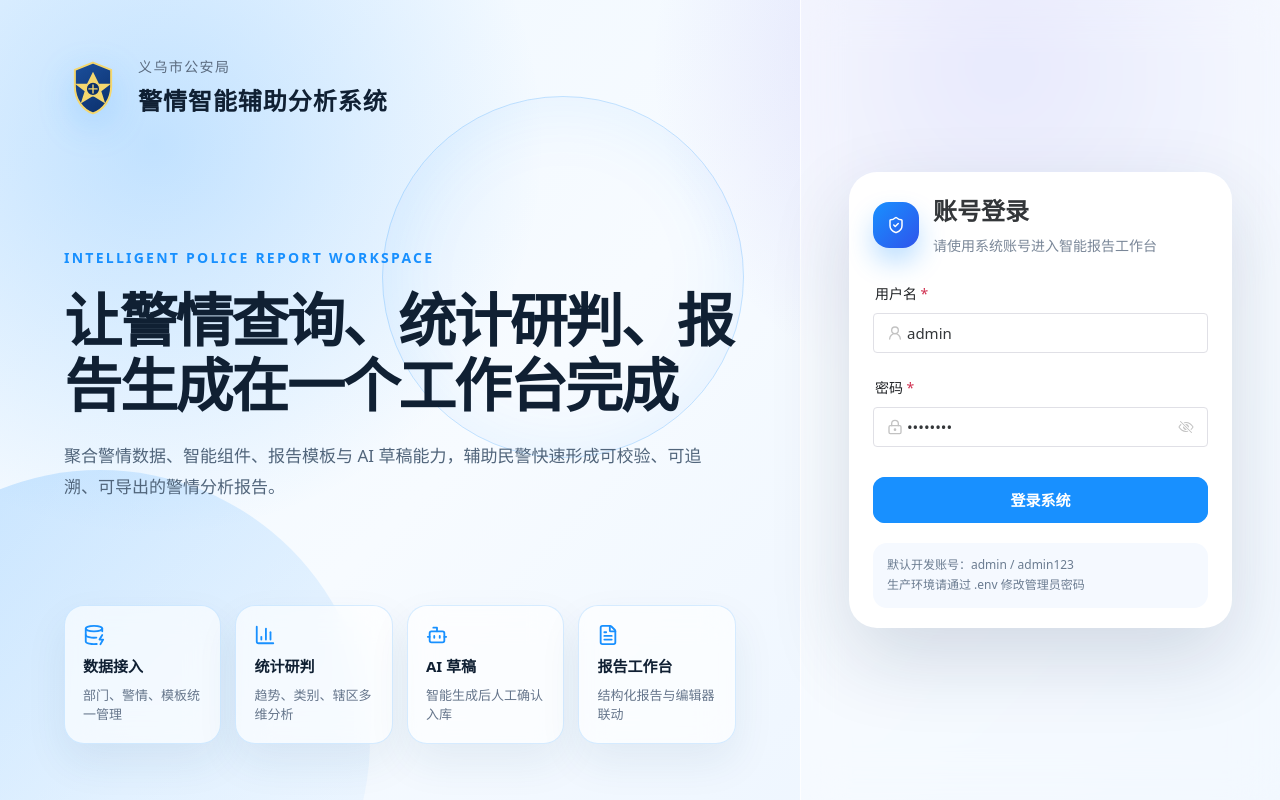
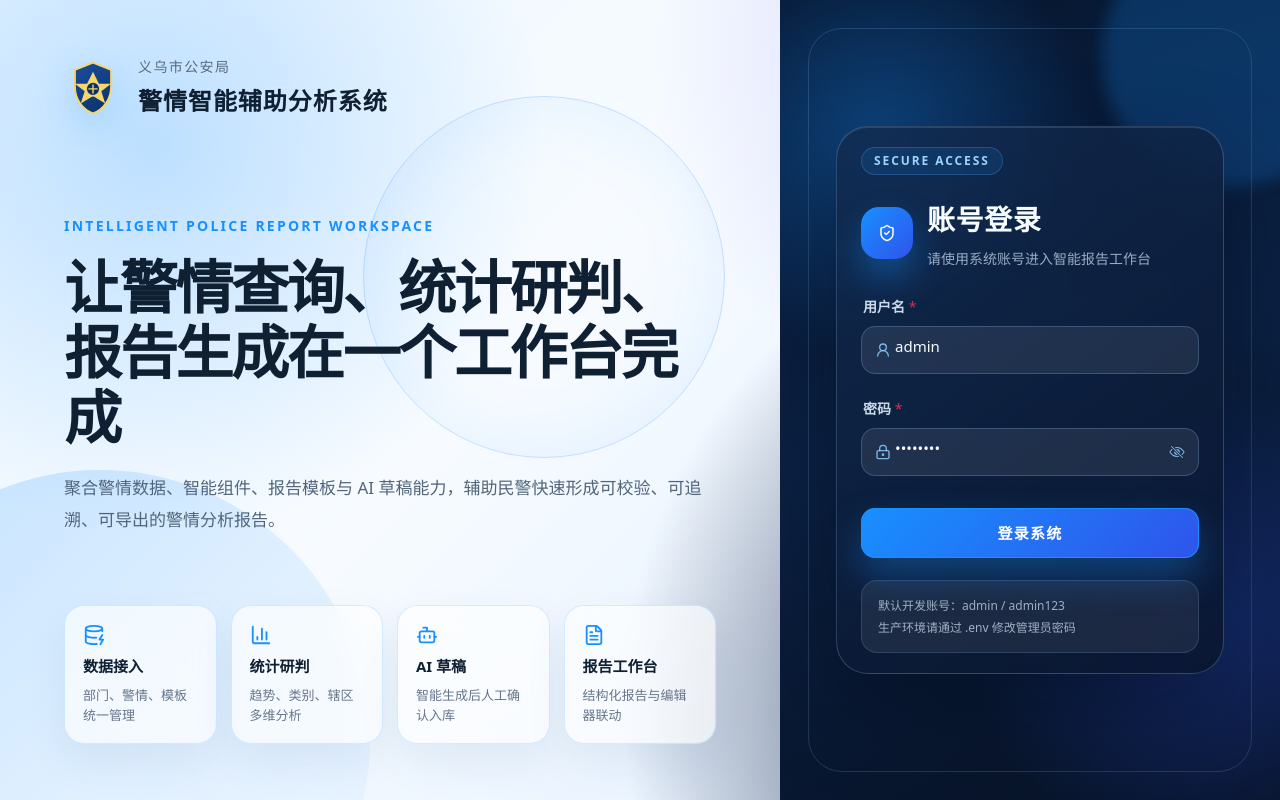
Before and after one commit to zgmurder/report, a Vue app in the folder frontend/: page /login in a window 1280 px wide. Built offline with nearby package versions, Linux system fonts and the light colour scheme.

Commit message:
style: refine dark login panel

```diff
--- a/frontend/src/views/LoginView.vue
+++ b/frontend/src/views/LoginView.vue
@@ -84,6 +84,7 @@ async function submitLogin() {
 
     <section class="login-panel">
       <n-card class="login-card" :bordered="false">
+        <div class="panel-kicker">SECURE ACCESS</div>
         <div class="card-head">
           <div class="security-badge">
             <n-icon :component="ShieldCheck" :size="18" />
@@ -121,12 +122,13 @@ async function submitLogin() {
 .login-page {
   min-height: 100vh;
   display: grid;
-  grid-template-columns: minmax(0, 1.15fr) 480px;
+  grid-template-columns: minmax(0, 1.15fr) 500px;
   overflow: hidden;
   background:
-    radial-gradient(circle at 12% 18%, rgba(24, 144, 255, .22), transparent 30%),
-    radial-gradient(circle at 78% 8%, rgba(79, 70, 229, .18), transparent 28%),
-    linear-gradient(135deg, #eef7ff 0%, #f7fbff 44%, #e9f3ff 100%);
+    radial-gradient(circle at 12% 18%, rgba(24, 144, 255, .24), transparent 30%),
+    radial-gradient(circle at 78% 8%, rgba(79, 70, 229, .2), transparent 28%),
+    radial-gradient(circle at 88% 88%, rgba(4, 18, 52, .92), transparent 38%),
+    linear-gradient(135deg, #edf7ff 0%, #f7fbff 42%, #dcecff 100%);
 }
 
 .hero-panel {
@@ -257,20 +259,71 @@ h1 {
 }
 
 .login-panel {
+  position: relative;
   display: flex;
   align-items: center;
   justify-content: center;
-  padding: 48px;
-  background: rgba(255, 255, 255, .42);
-  backdrop-filter: blur(22px);
-  border-left: 1px solid rgba(255, 255, 255, .8);
+  padding: 56px;
+  background:
+    radial-gradient(circle at 20% 18%, rgba(24, 144, 255, .36), transparent 28%),
+    radial-gradient(circle at 85% 78%, rgba(47, 84, 235, .32), transparent 32%),
+    linear-gradient(160deg, #06162f 0%, #0b2143 48%, #071225 100%);
+  overflow: hidden;
+}
+
+.login-panel::before {
+  content: '';
+  position: absolute;
+  inset: 28px;
+  border: 1px solid rgba(146, 199, 255, .18);
+  border-radius: 34px;
+  pointer-events: none;
+}
+
+.login-panel::after {
+  content: '';
+  position: absolute;
+  width: 260px;
+  height: 260px;
+  right: -82px;
+  top: -74px;
+  border-radius: 999px;
+  background: rgba(24, 144, 255, .22);
+  filter: blur(8px);
 }
 
 .login-card {
+  position: relative;
+  z-index: 1;
   width: 100%;
-  max-width: 396px;
-  border-radius: 28px;
-  box-shadow: 0 30px 80px rgba(16, 44, 84, .16);
+  max-width: 420px;
+  border-radius: 32px;
+  background:
+    linear-gradient(145deg, rgba(18, 42, 78, .82), rgba(9, 21, 45, .88)) !important;
+  border: 1px solid rgba(166, 215, 255, .22);
+  box-shadow:
+    0 36px 90px rgba(0, 10, 28, .46),
+    inset 0 1px 0 rgba(255, 255, 255, .12);
+  backdrop-filter: blur(26px);
+}
+
+.login-card :deep(.n-card__content) {
+  padding: 34px;
+}
+
+.panel-kicker {
+  display: inline-flex;
+  align-items: center;
+  height: 28px;
+  padding: 0 12px;
+  margin-bottom: 22px;
+  border-radius: 999px;
+  color: #9dd3ff;
+  background: rgba(24, 144, 255, .12);
+  border: 1px solid rgba(92, 178, 255, .24);
+  font-size: 12px;
+  font-weight: 700;
+  letter-spacing: .16em;
 }
 
 .card-head {
@@ -281,41 +334,71 @@ h1 {
 }
 
 .security-badge {
-  width: 46px;
-  height: 46px;
+  width: 52px;
+  height: 52px;
   display: grid;
   place-items: center;
-  border-radius: 16px;
+  border-radius: 18px;
   color: #fff;
   background: linear-gradient(135deg, #1890ff, #2f54eb);
-  box-shadow: 0 14px 26px rgba(24, 144, 255, .28);
+  box-shadow: 0 18px 34px rgba(24, 144, 255, .38);
 }
 
 .card-head h3 {
   margin: 0;
-  font-size: 24px;
+  color: #f5fbff;
+  font-size: 28px;
+  letter-spacing: .02em;
 }
 
 .card-head p {
-  margin: 4px 0 0;
-  color: #7a8798;
+  margin: 6px 0 0;
+  color: rgba(218, 237, 255, .68);
+}
+
+.login-card :deep(.n-form-item-label__text) {
+  color: rgba(230, 244, 255, .88);
+  font-weight: 600;
+}
+
+.login-card :deep(.n-input) {
+  --n-color: rgba(255, 255, 255, .08) !important;
+  --n-color-focus: rgba(255, 255, 255, .12) !important;
+  --n-border: 1px solid rgba(154, 204, 255, .24) !important;
+  --n-border-hover: 1px solid rgba(104, 190, 255, .54) !important;
+  --n-border-focus: 1px solid rgba(104, 190, 255, .82) !important;
+  --n-box-shadow-focus: 0 0 0 2px rgba(24, 144, 255, .24) !important;
+  --n-text-color: #f7fbff !important;
+  --n-placeholder-color: rgba(215, 232, 255, .42) !important;
+  --n-icon-color: rgba(143, 205, 255, .86) !important;
+  height: 48px;
+  border-radius: 14px;
+}
+
+.login-card :deep(.n-input .n-input__input-el),
+.login-card :deep(.n-input .n-input__textarea-el) {
+  color: #f7fbff;
 }
 
 .login-btn {
-  height: 46px;
-  margin-top: 4px;
-  border-radius: 12px;
-  font-weight: 600;
+  height: 50px;
+  margin-top: 6px;
+  border-radius: 14px;
+  font-weight: 700;
+  letter-spacing: .08em;
+  background: linear-gradient(135deg, #1890ff, #2f54eb) !important;
+  box-shadow: 0 18px 36px rgba(24, 144, 255, .34);
 }
 
 .tips {
-  margin-top: 20px;
-  padding: 12px 14px;
-  border-radius: 14px;
-  background: #f5f9ff;
-  color: #6b7c91;
+  margin-top: 22px;
+  padding: 14px 16px;
+  border-radius: 16px;
+  background: rgba(255, 255, 255, .07);
+  border: 1px solid rgba(154, 204, 255, .16);
+  color: rgba(224, 240, 255, .68);
   font-size: 12px;
-  line-height: 1.7;
+  line-height: 1.8;
   display: flex;
   flex-direction: column;
 }
@@ -324,6 +407,6 @@ h1 {
   .login-page { grid-template-columns: 1fr; }
   .hero-panel { min-height: 54vh; padding: 36px 24px; }
   .feature-grid { grid-template-columns: repeat(2, minmax(0, 1fr)); }
-  .login-panel { padding: 24px; border-left: 0; }
+  .login-panel { padding: 24px; }
 }
 </style>
```
